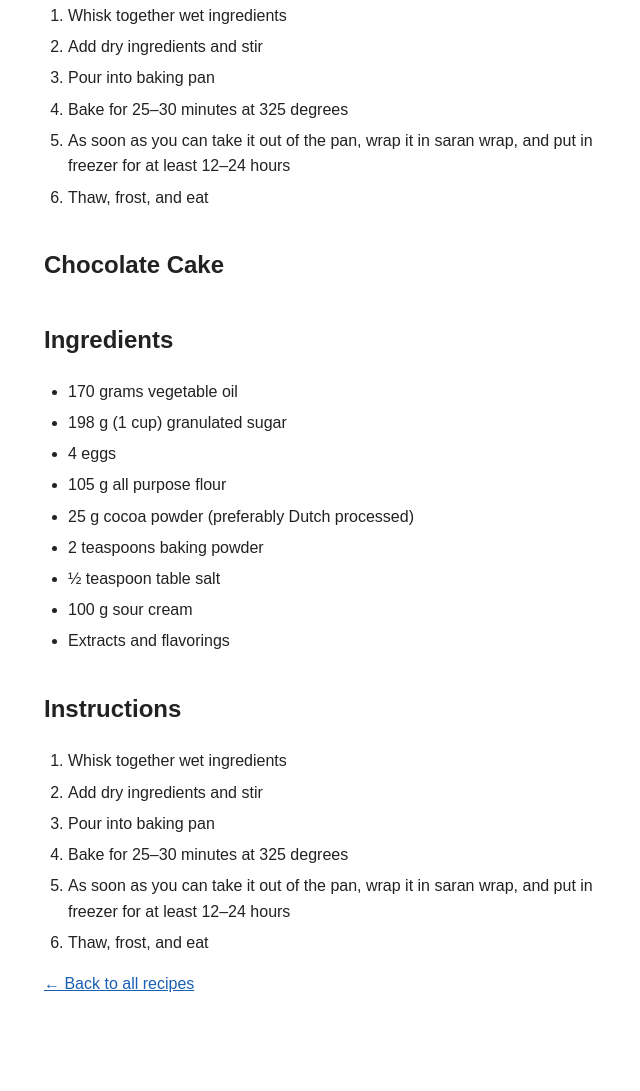
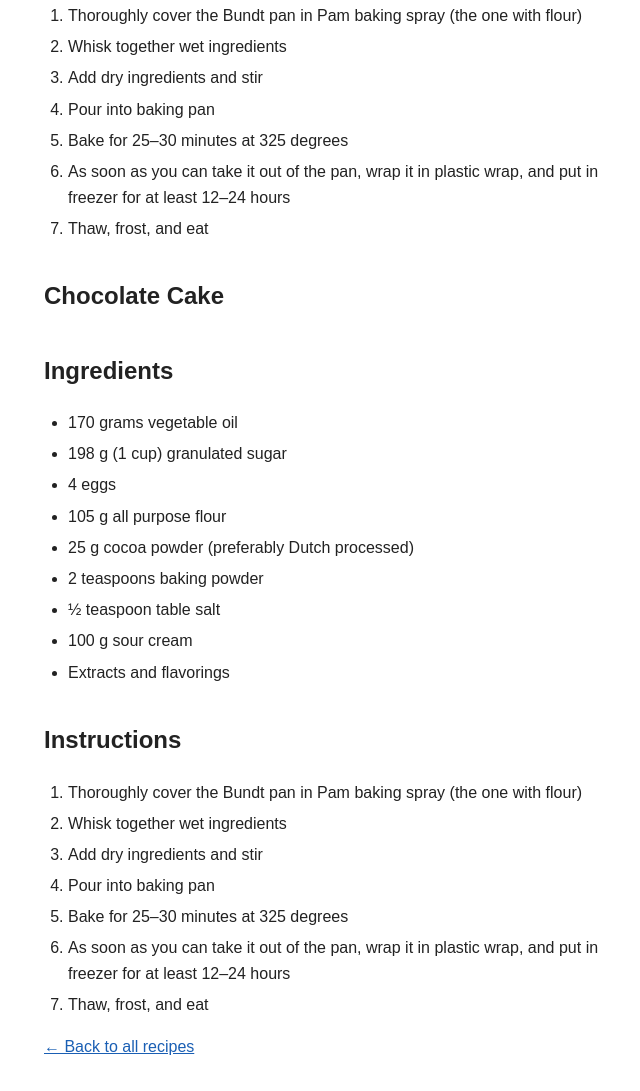
Before and after one commit to Elan-Gr/Recipes, a plain HTML site: page Desserts/Cakes/Nothing Bundt Cake Copycat.html in a window 1280 px wide. Shown: the part 634-1725 px from the top of the page, without its empty margins (296-936 px from the left). Before the commit the page ends 1663 px from the top, so only its background shows below. Drawn offline with Linux system fonts and the light colour scheme.

Commit message:
Nothing Bundt Cake: plastic wrap fix + Pam spray first step

```diff
--- a/Desserts/Cakes/Nothing Bundt Cake Copycat.html
+++ b/Desserts/Cakes/Nothing Bundt Cake Copycat.html
@@ -2,7 +2,7 @@
 <html lang="en">
 <head>
 <meta charset="utf-8">
-<meta name="last-updated" content="2026-10-18">
+<meta name="last-updated" content="2026-11-11">
 <meta name="viewport" content="width=device-width, initial-scale=1">
 <title>Nothing Bundt Cake Copycat — Elan's Recipes</title>
 <link rel="stylesheet" href="../../style.css">
@@ -25,11 +25,12 @@
 </ul>
 <h2>Instructions</h2>
 <ol>
+<li>Thoroughly cover the Bundt pan in Pam baking spray (the one with flour)</li>
 <li>Whisk together wet ingredients</li>
 <li>Add dry ingredients and stir</li>
 <li>Pour into baking pan</li>
 <li>Bake for 25–30 minutes at 325 degrees</li>
-<li>As soon as you can take it out of the pan, wrap it in saran wrap, and put in freezer for at least 12–24 hours</li>
+<li>As soon as you can take it out of the pan, wrap it in plastic wrap, and put in freezer for at least 12–24 hours</li>
 <li>Thaw, frost, and eat</li>
 </ol>
 <h2>Chocolate Cake</h2>
@@ -47,11 +48,12 @@
 </ul>
 <h2>Instructions</h2>
 <ol>
+<li>Thoroughly cover the Bundt pan in Pam baking spray (the one with flour)</li>
 <li>Whisk together wet ingredients</li>
 <li>Add dry ingredients and stir</li>
 <li>Pour into baking pan</li>
 <li>Bake for 25–30 minutes at 325 degrees</li>
-<li>As soon as you can take it out of the pan, wrap it in saran wrap, and put in freezer for at least 12–24 hours</li>
+<li>As soon as you can take it out of the pan, wrap it in plastic wrap, and put in freezer for at least 12–24 hours</li>
 <li>Thaw, frost, and eat</li>
 </ol>
 <p><a href="../../index.html">← Back to all recipes</a></p>
```
